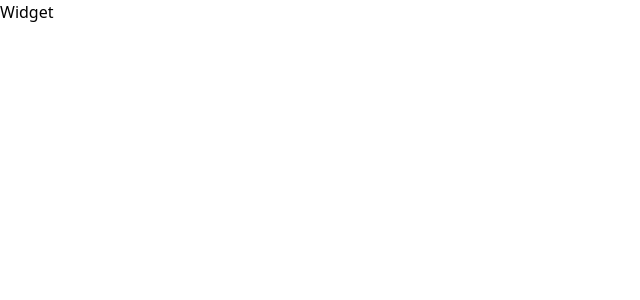
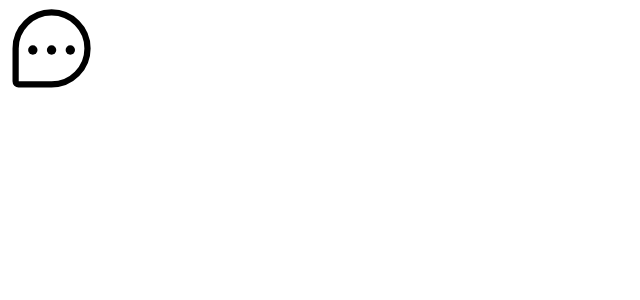
Before and after one commit to PeterTechDev/feedback-app, a React (Vite) app in the folder web/: page / in a window 1280 px wide. Shown: the top 300 px of the page, without its empty margins (0-640 px from the left). Built offline with nearby package versions, Linux system fonts and the light colour scheme.

Commit message:
install and add example phosphor icons

```diff
--- a/web/package.json
+++ b/web/package.json
@@ -8,6 +8,7 @@
     "preview": "vite preview"
   },
   "dependencies": {
+    "phosphor-react": "^1.4.1",
     "react": "^18.0.0",
     "react-dom": "^18.0.0"
   },
--- a/web/src/components/Widget.tsx
+++ b/web/src/components/Widget.tsx
@@ -1,3 +1,5 @@
+import { ChatTeardropDots } from 'phosphor-react';
+
 export function Widget(){
-  return <h1>Widget</h1>
+  return <h1><ChatTeardropDots size="100" /></h1>
 }
```
Also changed, not shown: 1 other file (tests, documents, lock files or other folders).
